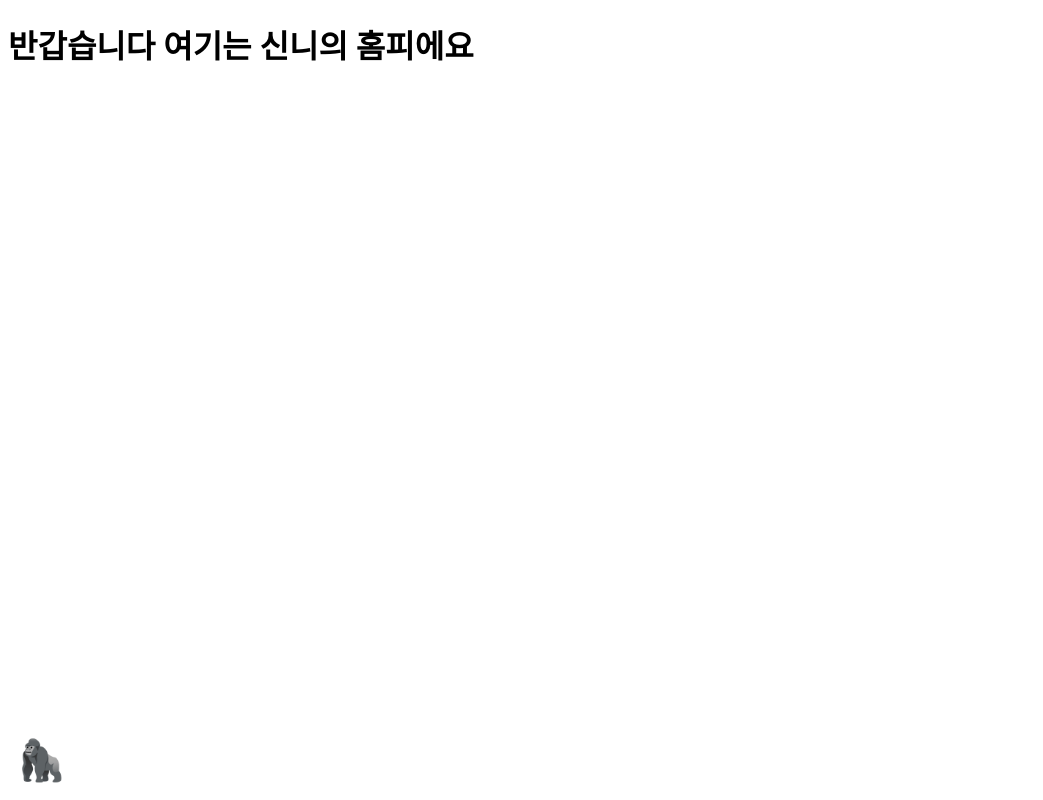
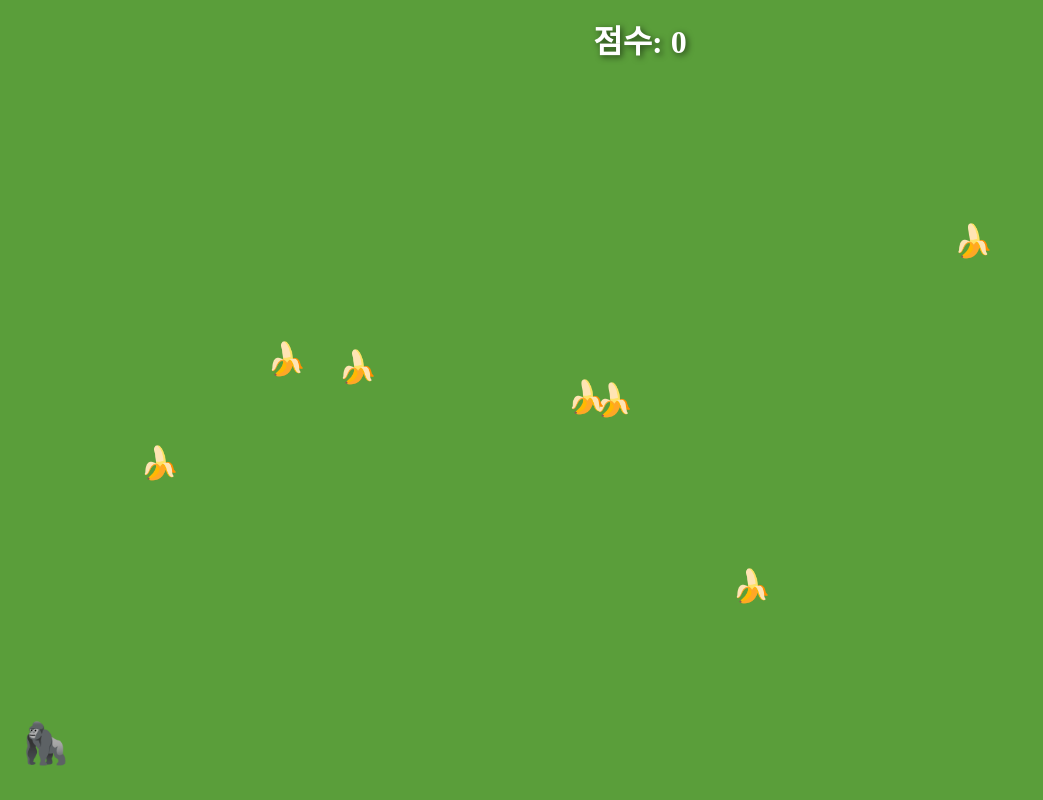
Before and after one commit to seanryou12-bot/sea_war, a plain HTML site: page index.html in a window 1280 px wide. Shown: the whole page, without its empty margins (0-1043 px from the left). Drawn offline with Linux system fonts and the light colour scheme.

Commit message:
Add gorilla banana game with score and win condition

```diff
--- a/index.html
+++ b/index.html
@@ -5,54 +5,162 @@
   <meta name="viewport" content="width=device-width, initial-scale=1.0">
   <title>신니의 홈피</title>
   <style>
-    .blink {
-      color: red;
-      font-size: 3em;
-      animation: blink 0.5s step-start infinite;
+    * { margin: 0; padding: 0; box-sizing: border-box; }
+
+    body {
+      background: #5a9e3a;
+      overflow: hidden;
+      height: 100vh;
+      width: 100vw;
     }
-    @keyframes blink {
-      50% { opacity: 0; }
+
+    #score {
+      position: fixed;
+      top: 16px;
+      left: 50%;
+      transform: translateX(-50%);
+      font-size: 2em;
+      font-weight: bold;
+      color: white;
+      text-shadow: 2px 2px 6px rgba(0,0,0,0.6);
+      z-index: 100;
     }
 
     #gorilla {
       position: fixed;
-      bottom: 16px;
-      left: 16px;
       font-size: 2.5em;
-      cursor: pointer;
       user-select: none;
-      transition: transform 0.1s;
+      z-index: 10;
     }
 
-    #gorilla.dance {
-      animation: dance 0.4s ease-in-out infinite;
+    .banana {
+      position: fixed;
+      font-size: 2em;
+      user-select: none;
+      z-index: 10;
     }
 
-    @keyframes dance {
-      0%   { transform: translateY(0) rotate(0deg); }
-      20%  { transform: translateY(-30px) rotate(-15deg); }
-      40%  { transform: translateY(0) rotate(0deg); }
-      60%  { transform: translateY(-20px) rotate(15deg); }
-      80%  { transform: translateY(0) rotate(-10deg); }
-      100% { transform: translateY(0) rotate(0deg); }
+    #message {
+      display: none;
+      position: fixed;
+      top: 50%;
+      left: 50%;
+      transform: translate(-50%, -50%);
+      background: rgba(0, 0, 0, 0.85);
+      color: white;
+      font-size: 1.8em;
+      padding: 40px 60px;
+      border-radius: 20px;
+      text-align: center;
+      z-index: 200;
+      line-height: 1.6;
     }
   </style>
 </head>
 <body>
-  <h1>반갑습니다 여기는 신니의 홈피에요</h1>
-  <h1 class="blink">오늘 전교1등했어요!! 노동현 만세!!</h1>
 
+  <div id="score">점수: 0</div>
   <div id="gorilla">🦍</div>
+  <div id="message"></div>
 
   <script>
     const gorilla = document.getElementById('gorilla');
-    let timer = null;
+    const scoreEl = document.getElementById('score');
+    const messageEl = document.getElementById('message');
 
-    gorilla.addEventListener('click', () => {
-      gorilla.classList.add('dance');
-      clearTimeout(timer);
-      timer = setTimeout(() => gorilla.classList.remove('dance'), 3000);
+    let x = 20;
+    let y = window.innerHeight - 80;
+    let score = 0;
+    let paused = false;
+    const speed = 8;
+    const bananas = [];
+
+    gorilla.style.left = x + 'px';
+    gorilla.style.top = y + 'px';
+
+    function spawnBananas() {
+      document.querySelectorAll('.banana').forEach(b => b.remove());
+      bananas.length = 0;
+
+      const count = Math.floor(Math.random() * 6) + 5;
+      for (let i = 0; i < count; i++) {
+        const el = document.createElement('div');
+        el.className = 'banana';
+        el.textContent = '🍌';
+        const bx = Math.random() * (window.innerWidth - 80) + 20;
+        const by = Math.random() * (window.innerHeight - 120) + 70;
+        el.style.left = bx + 'px';
+        el.style.top = by + 'px';
+        document.body.appendChild(el);
+        bananas.push({ el, x: bx, y: by });
+      }
+    }
+
+    function checkCollision() {
+      const gRect = gorilla.getBoundingClientRect();
+      for (let i = bananas.length - 1; i >= 0; i--) {
+        const bRect = bananas[i].el.getBoundingClientRect();
+        if (
+          gRect.left < bRect.right &&
+          gRect.right > bRect.left &&
+          gRect.top < bRect.bottom &&
+          gRect.bottom > bRect.top
+        ) {
+          bananas[i].el.remove();
+          bananas.splice(i, 1);
+          score += 10;
+          scoreEl.textContent = '점수: ' + score;
+
+          if (score >= 50) {
+            paused = true;
+            messageEl.innerHTML = '🎉 축하합니다! 50점 달성! 🎉<br><small style="font-size:0.6em">잠시 후 게임을 다시 시작합니다...</small>';
+            messageEl.style.display = 'block';
+            setTimeout(() => {
+              score = 0;
+              scoreEl.textContent = '점수: 0';
+              x = 20;
+              y = window.innerHeight - 80;
+              gorilla.style.left = x + 'px';
+              gorilla.style.top = y + 'px';
+              messageEl.style.display = 'none';
+              spawnBananas();
+              paused = false;
+            }, 3000);
+          }
+        }
+      }
+    }
+
+    const keys = {};
+
+    document.addEventListener('keydown', e => {
+      if (['ArrowLeft','ArrowRight','ArrowUp','ArrowDown'].includes(e.key)) {
+        e.preventDefault();
+      }
+      keys[e.key] = true;
     });
+
+    document.addEventListener('keyup', e => {
+      keys[e.key] = false;
+    });
+
+    function gameLoop() {
+      if (!paused) {
+        if (keys['ArrowLeft'])  x = Math.max(0, x - speed);
+        if (keys['ArrowRight']) x = Math.min(window.innerWidth - 50, x + speed);
+        if (keys['ArrowUp'])    y = Math.max(0, y - speed);
+        if (keys['ArrowDown'])  y = Math.min(window.innerHeight - 55, y + speed);
+
+        gorilla.style.left = x + 'px';
+        gorilla.style.top = y + 'px';
+
+        checkCollision();
+      }
+      requestAnimationFrame(gameLoop);
+    }
+
+    spawnBananas();
+    gameLoop();
   </script>
 </body>
 </html>
```
